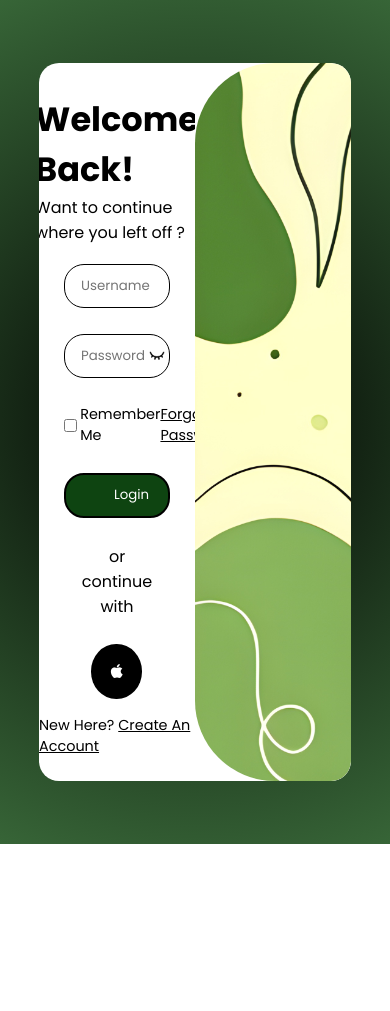
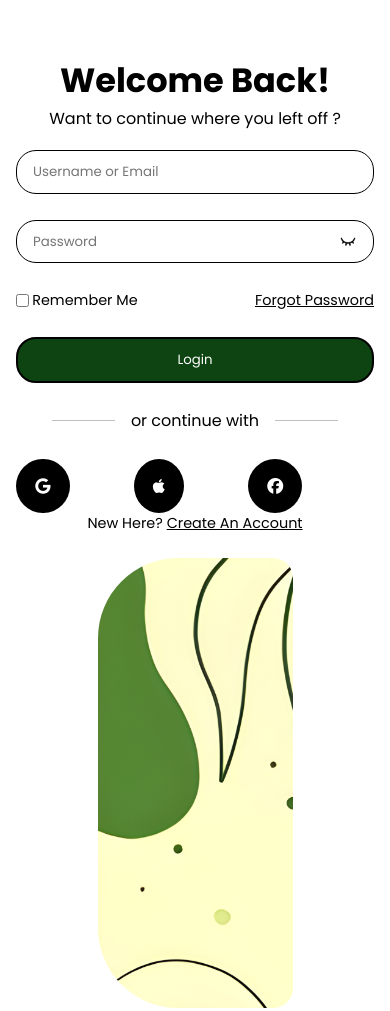
Before and after one commit to Zyle086/Simple-Login-Page, a website: page public/index.html in a window 390 px wide. Before the commit the page ends 844 px from the top, so only its background shows below. Drawn offline with nearby package versions, Linux system fonts and the light colour scheme.

Commit message:
Static Modifications

```diff
--- a/public/style.css
+++ b/public/style.css
@@ -14,7 +14,7 @@ body {
     display: flex;
     justify-content: center;
     align-items: center;
-    min-height: 100dvh;
+    min-height: 100vh;
     background: radial-gradient(circle, black, rgb(55, 101, 55));
 }
 
@@ -75,7 +75,8 @@ a {
     position: relative;
     display: flex;
     width: clamp(300px, 80%, 1200px);
-    height: 85dvh;
+    height: 85vh;
+    min-height: 85dvh;
     background-color: white;
     border-radius: 20px;
     align-items: center;
@@ -244,7 +245,7 @@ a {
 /* Img Container & animations */
 .img-container img{
     width: 1250px;
-
+    height: 100%;
 }
 
 .img-container{
@@ -253,8 +254,6 @@ a {
     height: 100%;
     border-radius: 80px 20px 20px 80px;
     overflow: hidden;
-
-
 }
 
 .img-container.left{
@@ -406,33 +405,59 @@ a {
 
 /* Media queries */
 
-@media (max-height: 700px) {
-
-    h1 {
-    font-size: 1.7rem;
+@media (max-width: 1024px) {
+    .parent-container {
+        flex-direction: column;
+        width: min(95%, 1000px);
+        height: auto;
+        padding: 1.5rem 0;
     }
 
+    .form-container,
+    .img-container {
+        position: relative;
+        width: 100%;
+        height: auto;
+    }
 
-    #login-btn,
-    #register-btn {
-        padding: 0.4rem 2rem
+    .form-container {
+        min-height: auto;
+        padding: 0 1rem;
+    }
+
+    .img-container {
+        border-radius: 40px;
+        margin: 0 auto;
+        max-height: 450px;
+    }
+
+    .img-container img {
+        height: 100%;
+    }
+}
+
+@media (max-width: 720px) {
+    .parent-container {
+        width: 100%;
+        border-radius: 0;
     }
 
     .top {
-        gap: 0.5rem;
-    }
-
-    .login-form .top {
-        gap: 0.5rem;
-    }
-
-    .input-container {
-        padding: 0.5rem
+        width: 100%;
     }
 
     .input-container,
     .password-container {
-        gap: 0.86rem;
+        width: 100%;
     }
 
+    .divider,
+    .icons-container {
+        width: 100%;
+    }
+
+    .login-form,
+    .register-form {
+        width: 100%;
+    }
 }
```
Also changed, not shown: public/script.js (line endings or trailing spaces).
